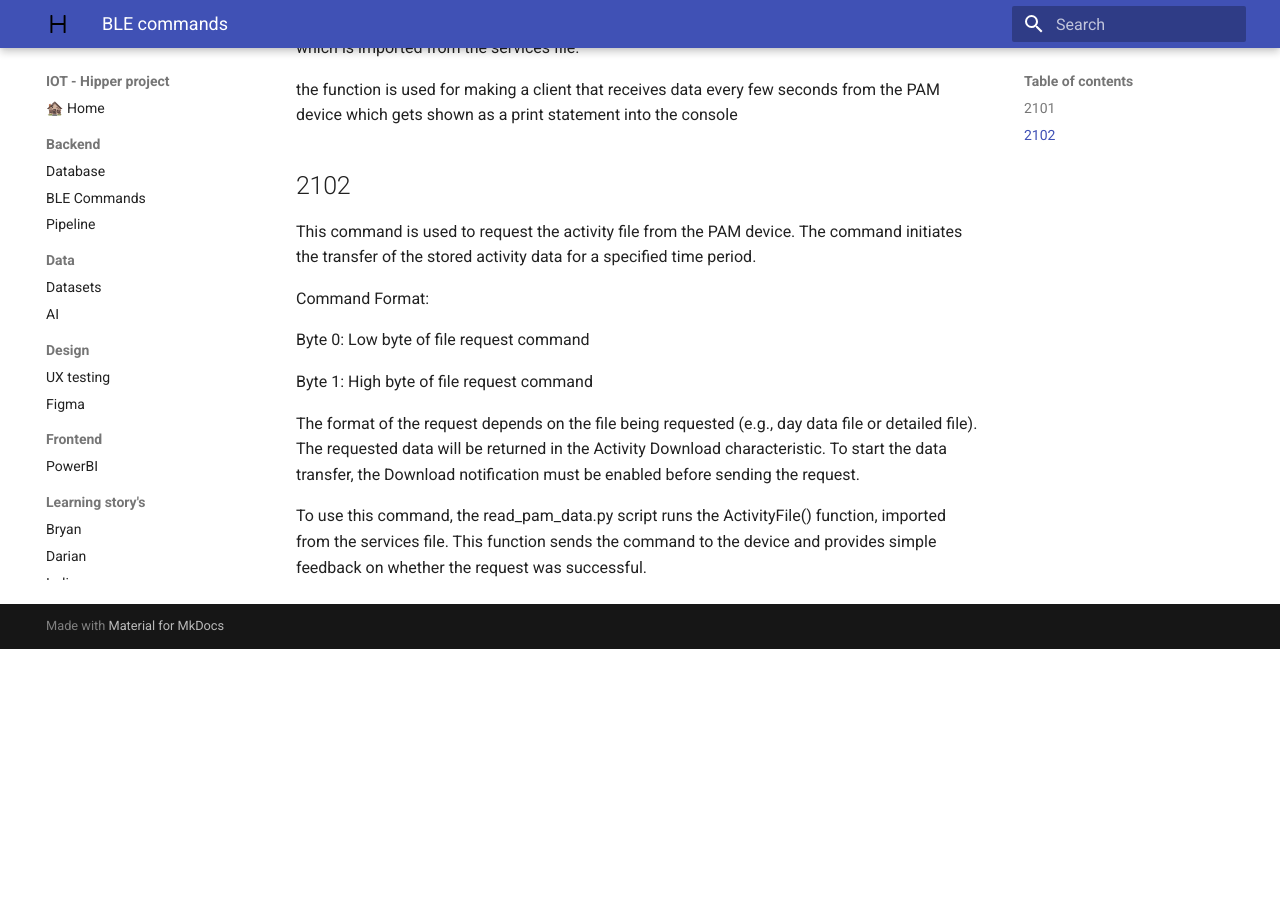
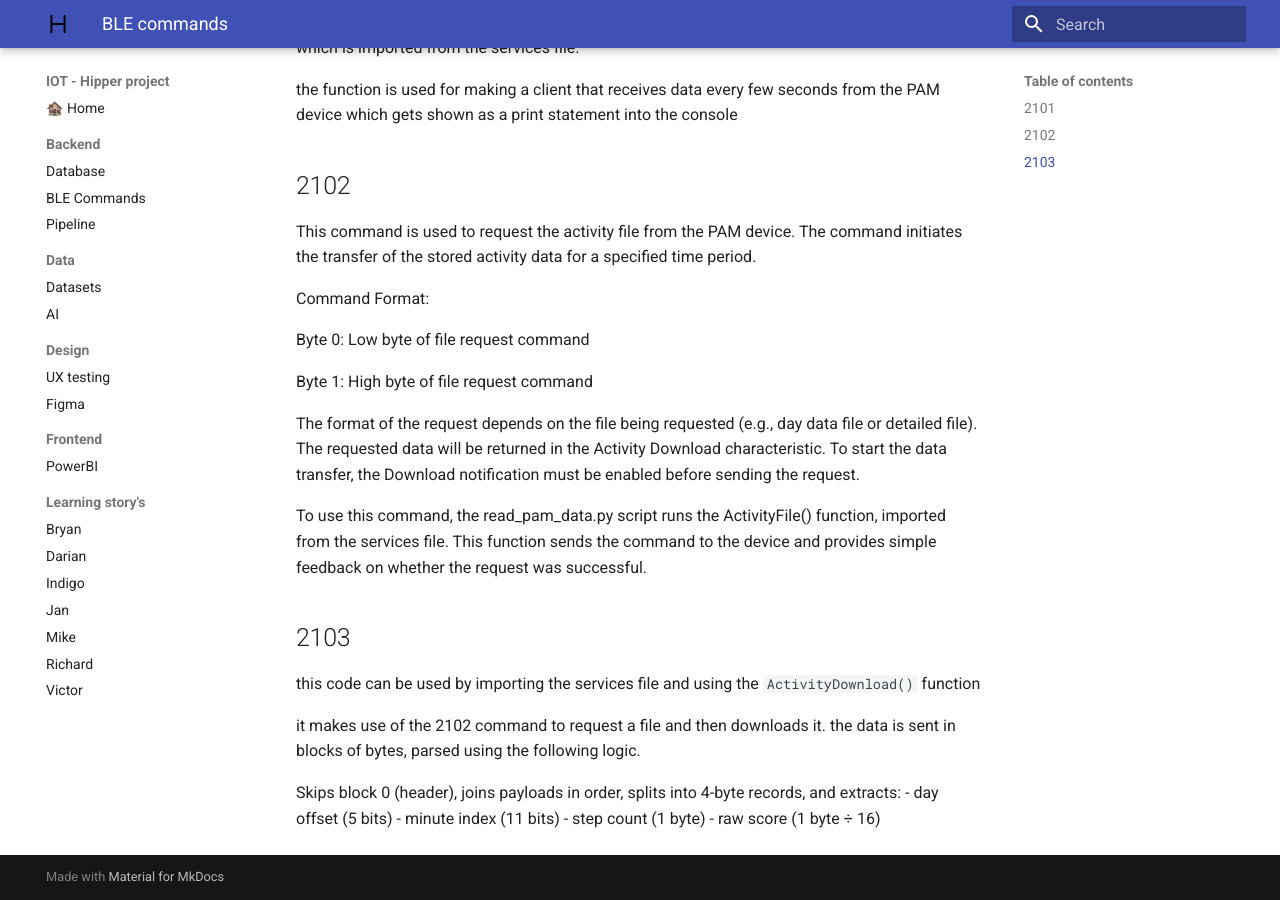
Before and after one commit to Vic-Warden/Digital-Life-Hipper-Monitoring, an MkDocs documentation site: the page built from docs/backend/bleCommands.md, in a window 1280 px wide and 900 px high, scrolled down 642 px. Built offline with MkDocs 1.6.1 and Material for MkDocs 9.7.7, drawn with Linux system fonts in a browser that asks for light colours; before the commit the page ends 1291 px from its top, so only the background shows below that.

Commit message:
commented the code

`````diff
--- a/docs/backend/bleCommands.md
+++ b/docs/backend/bleCommands.md
@@ -37,3 +37,16 @@ To start the data transfer, the Download notification must be enabled before sen
 To use this command, the read_pam_data.py script runs the ActivityFile() function,
 imported from the services file. This function sends the command to the device and provides
 simple feedback on whether the request was successful.
+
+## 2103
+
+this code can be used by importing the services file and using the ````ActivityDownload()```` function
+
+it makes use of the 2102 command to request a file and then downloads it.
+the data is sent in blocks of bytes, parsed using the following logic.
+
+Skips block 0 (header), joins payloads in order, splits into 4-byte records, and extracts:
+     - day offset (5 bits)
+     - minute index (11 bits)
+     - step count (1 byte)
+     - raw score (1 byte ÷ 16)
`````
Also changed, not shown: 1 other file.
